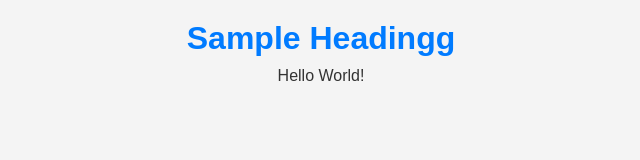
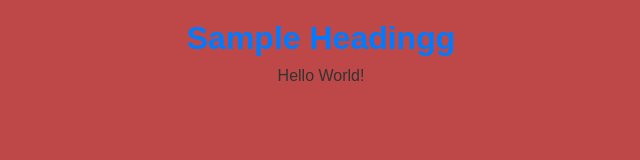
Before and after one commit to johnnnydo/inf133-dis1, a plain HTML site: page index.html in a window 1280 px wide. Shown: the whole page, without its empty margins (319-959 px from the left). Drawn offline with Linux system fonts and the light colour scheme.

Commit message:
changed color

```diff
--- a/index.css
+++ b/index.css
@@ -5,7 +5,7 @@
 
 body {
     font-family: Arial, Helvetica, sans-serif;
-    background-color: #f4f4f4;
+    background-color: #be4747;
     color: #333;
 }
 
```
